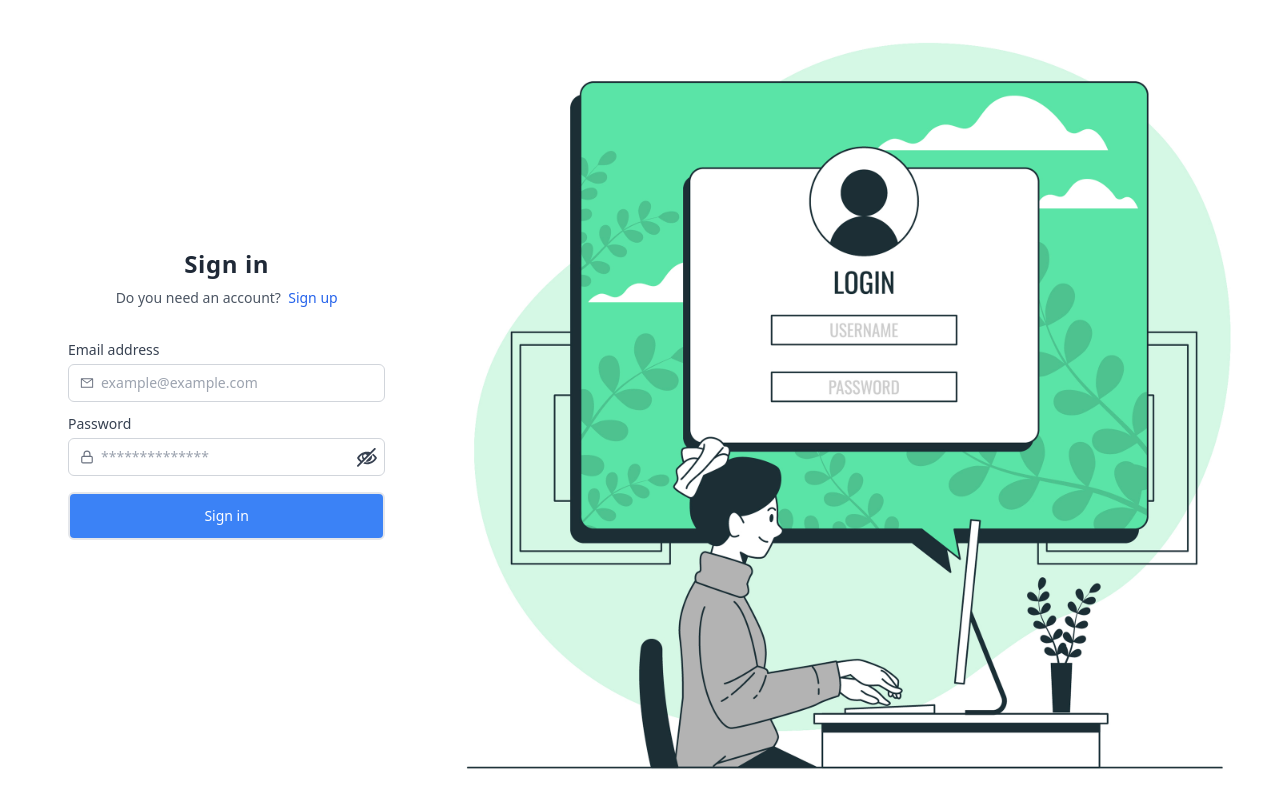
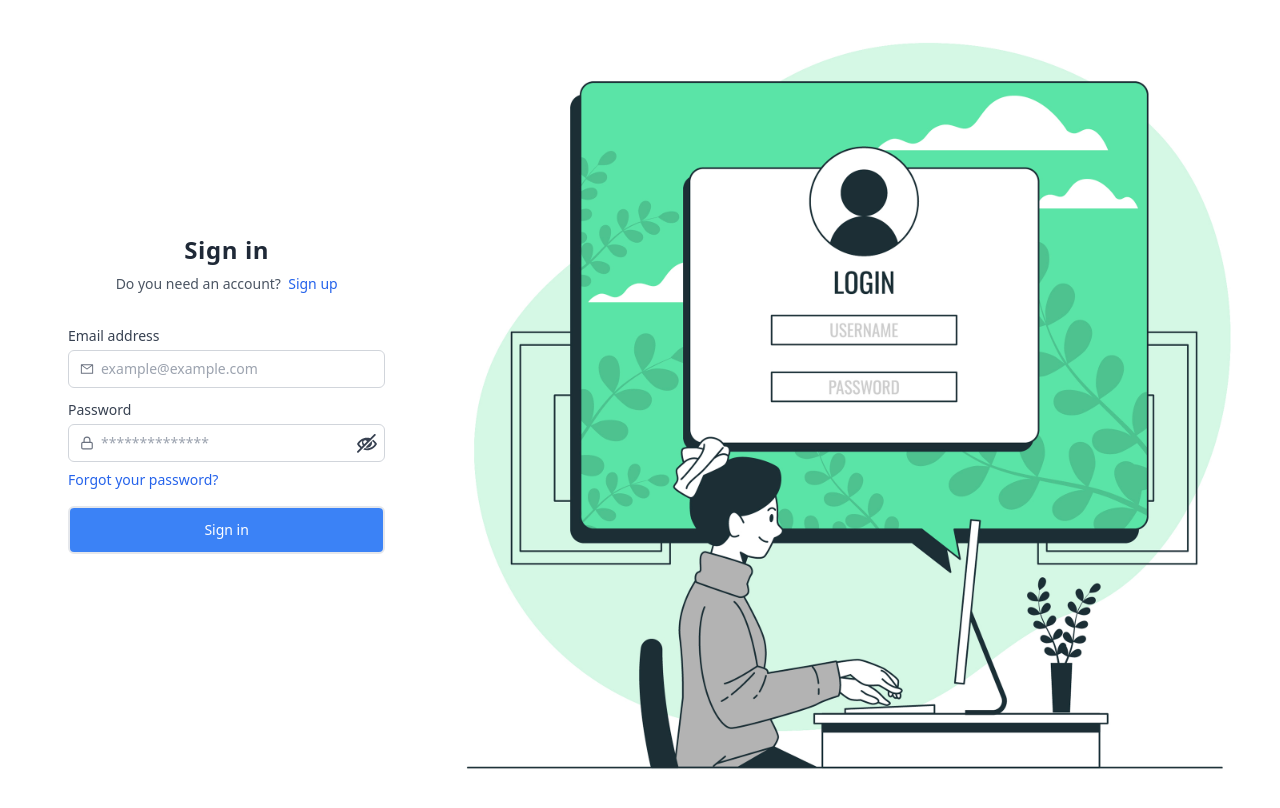
Before and after one commit to ing-arriola/nextjsAuth, a Next.js app: page /auth in a window 1280 px wide. Shown: the top 808 px of the page. Built offline with nearby package versions, Linux system fonts and the light colour scheme; no server answers.

Commit message:
added link for navigating to the forgot page

```diff
--- a/src/components/forms/Login.tsx
+++ b/src/components/forms/Login.tsx
@@ -8,6 +8,7 @@ import SlideButton from '../buttons/SlideButton';
 import { toast } from 'react-toastify';
 import { useRouter } from 'next/router';
 import { signIn } from 'next-auth/react';
+import Link from 'next/link';
 
 interface ILoginFormProps {
   callbackUrl:string;
@@ -94,7 +95,9 @@ const LoginForm: React.FunctionComponent<ILoginFormProps> = (props) => {
                 error = {errors?.password?.message}
                 disabled={isSubmitting}
             />
-
+           <div className="mt-2 hover:underline w-fit">
+            <Link href='/forgot' className='text-blue-600' > Forgot your password? </Link>
+           </div>
 
         <SlideButton
           type = 'submit'
```
